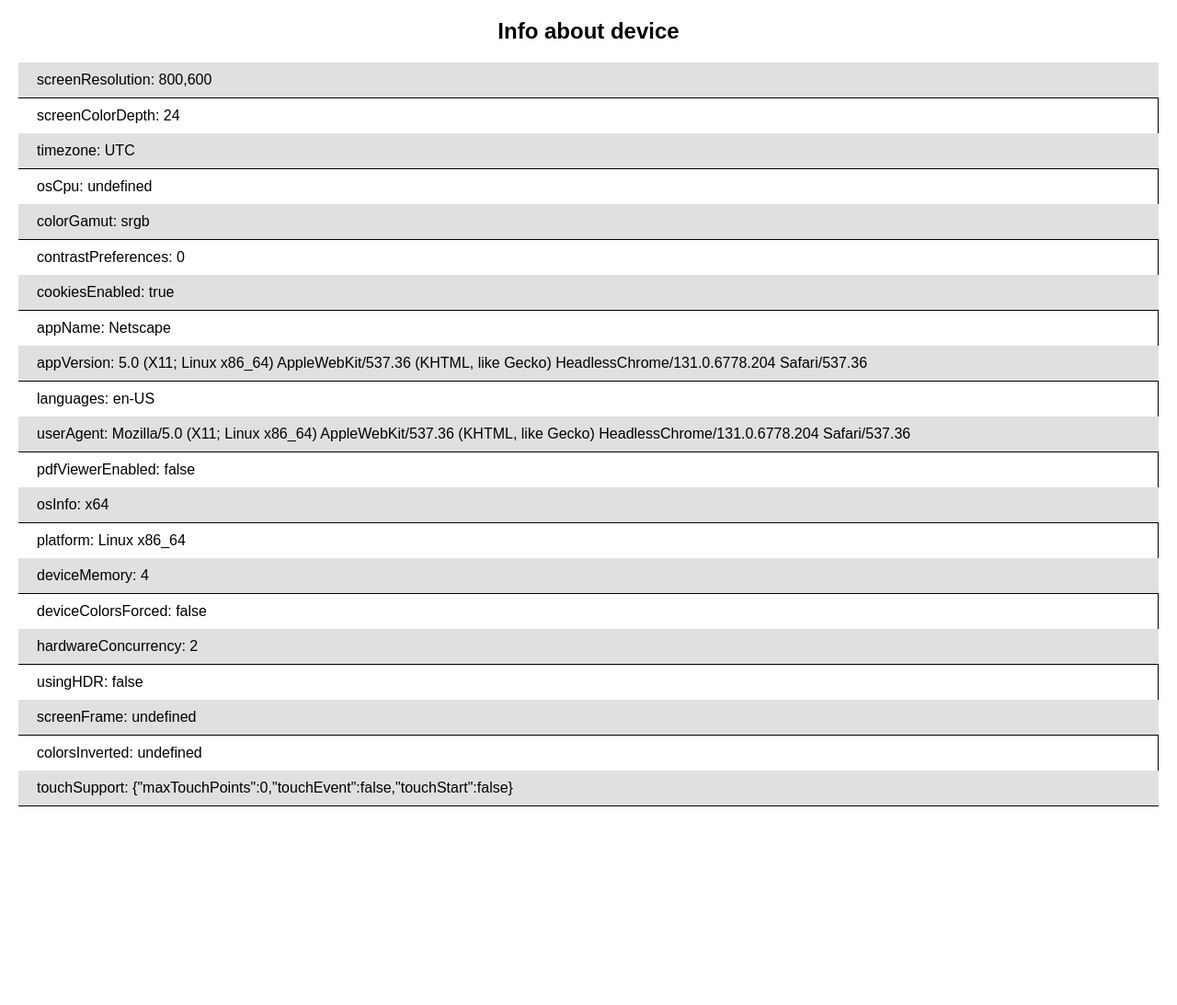
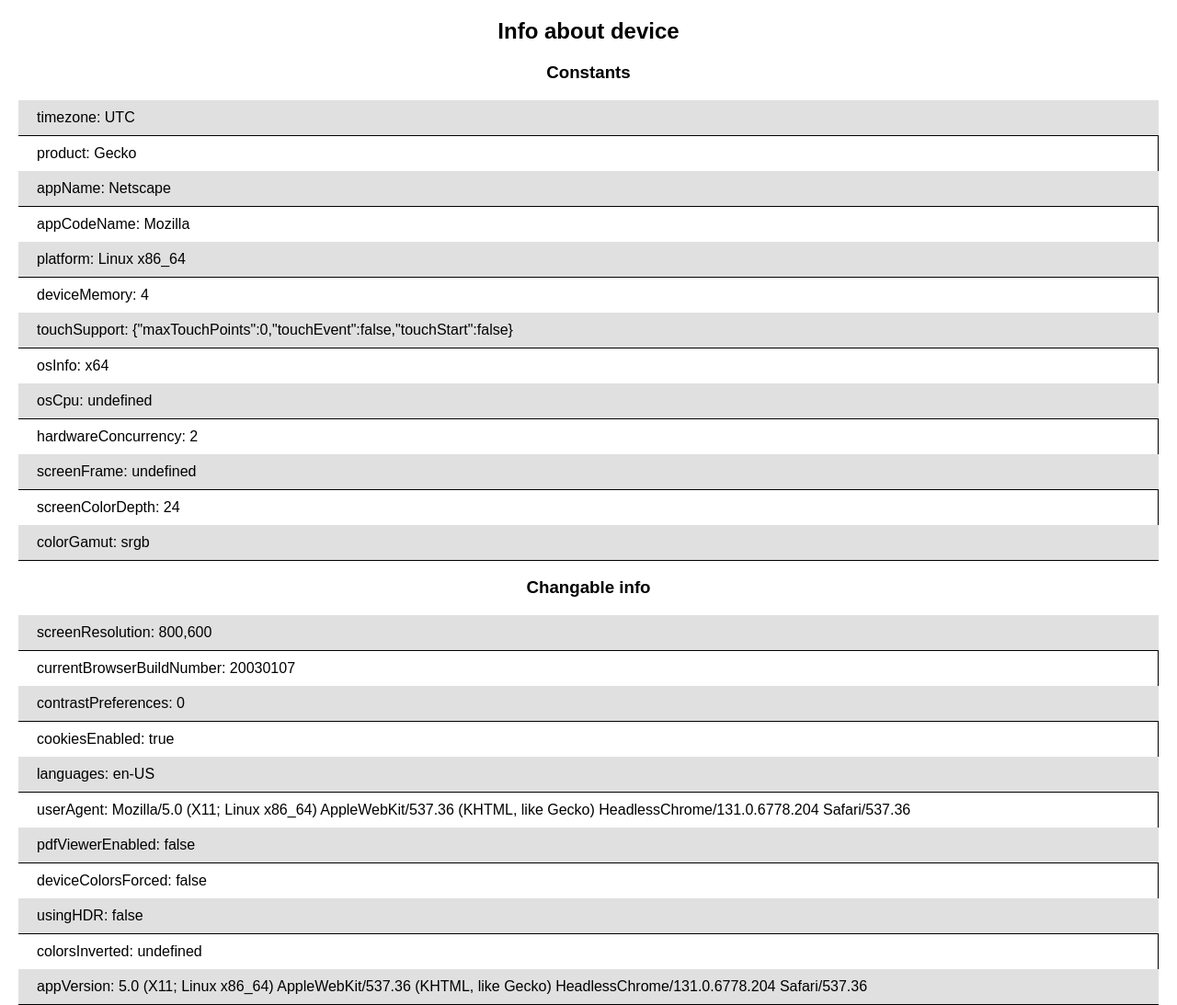
Before and after one commit to Keyri-Co/browser-fingerprinting, a plain HTML site: page index.html in a window 1280 px wide. Shown: the whole page at 92% size. Before the commit the page ends 877 px from the top, so only its background shows below. Drawn offline with Linux system fonts and the light colour scheme.

Commit message:
Feat: separate blocks for constant and changable params

```diff
--- a/fingerprint-utils/index.js
+++ b/fingerprint-utils/index.js
@@ -21,32 +21,42 @@ function getFullInfoAboutDevice() {
   const appVersion = navigator.appVersion;
   const userAgent = navigator.userAgent;
   const pdfViewerEnabled = navigator.pdfViewerEnabled;
+  const appCodeName = navigator.appCodeName;
+  const product = navigator.product;
+  const currentBrowserBuildNumber = navigator.productSub;
   const screenFrame = screenFrameBackup;
 
   console.log(navigator);
   return {
+    constants: {
+      timezone,
+      product,
+      appName,
+      appCodeName,
+      platform,
+      deviceMemory,
+      touchSupport,
+      osInfo,
+      osCpu,
+      hardwareConcurrency,
+      screenFrame,
+      screenColorDepth,
+      colorGamut,
+    },
+    changedParams: {
       screenResolution,
-    screenColorDepth,
-    timezone,
-    osCpu,
-    colorGamut,
+      currentBrowserBuildNumber,
       contrastPreferences,
       cookiesEnabled,
-    appName,
-    appVersion,
       languages,
       userAgent,
       pdfViewerEnabled,
-    osInfo,
-    platform,
-    deviceMemory,
       deviceColorsForced,
-    hardwareConcurrency,
       usingHDR,
-    screenFrame,
       colorsInverted,
-    touchSupport
-  };
+      appVersion,
+    }
+  }
 }
 
 function getColorDepth() {
--- a/index.html
+++ b/index.html
@@ -11,16 +11,27 @@
 </head>
 <body>
     <h2 class="title">Info about device</h2>
-    <ul id="info"></ul>
+    <h3 class="title">Constants</h3>
+    <ul id="constants_info"></ul>
+    <h3 class="title">Changable info</h3>
+    <ul id="changed_info"></ul>
     <script>
       const result = getFullInfoAboutDevice();
 
-      const infoBox = document.getElementById('info');
-      Object.keys(result).forEach(key => {
+      const constantsBox = document.getElementById('constants_info');
+      Object.keys(result.constants).forEach(key => {
         const listElem = document.createElement('li');
-        const text = document.createTextNode(`${key}: ${result[key]}`);
+        const text = document.createTextNode(`${key}: ${result.constants[key]}`);
         listElem.appendChild(text);
-        infoBox.appendChild(listElem);
+        constantsBox.appendChild(listElem);
+      })
+
+      const changedInfoBox = document.getElementById('changed_info');
+      Object.keys(result.changedParams).forEach(key => {
+        const listElem = document.createElement('li');
+        const text = document.createTextNode(`${key}: ${result.changedParams[key]}`);
+        listElem.appendChild(text);
+        changedInfoBox.appendChild(listElem);
       })
     </script>
 </body>
--- a/styles.css
+++ b/styles.css
@@ -12,21 +12,21 @@ body {
     text-align: center;
 }
 
-#info {
+#constants_info, #changed_info {
     list-style: none;
     margin: 0 20px;
     padding: 0;
 }
 
-#info > li {
+ul > li {
     padding: 10px 20px;
 }
 
-#info > li:nth-child(odd) {
+ul > li:nth-child(odd) {
     background-color: #e0e0e0;
     border-bottom: 1px solid #000;
 }
 
-#info > li:nth-child(even) {
+ul > li:nth-child(even) {
     border-right: 1px solid #000;
 }
```
Lines whose indentation alone changed are shown as unchanged.
